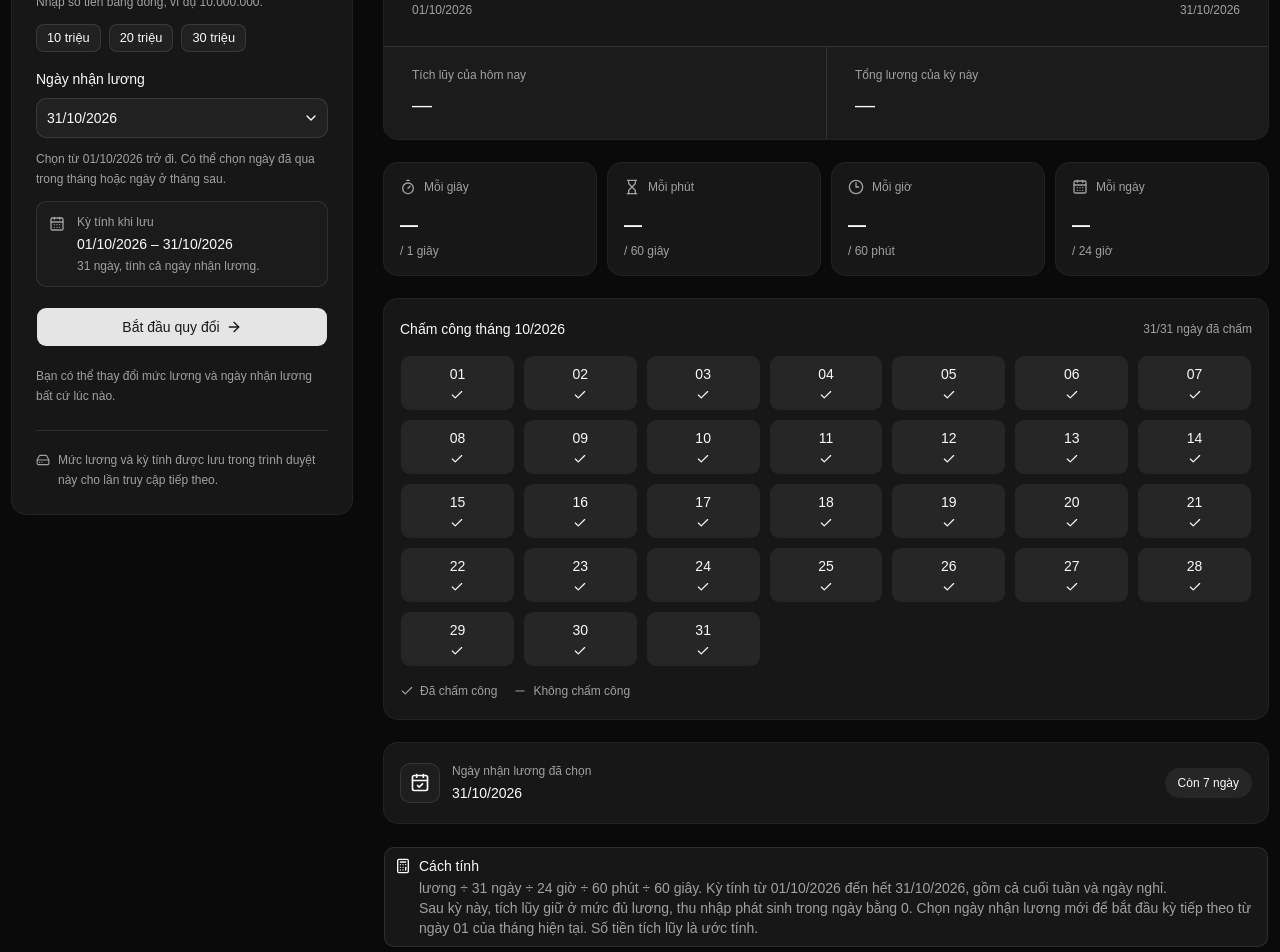
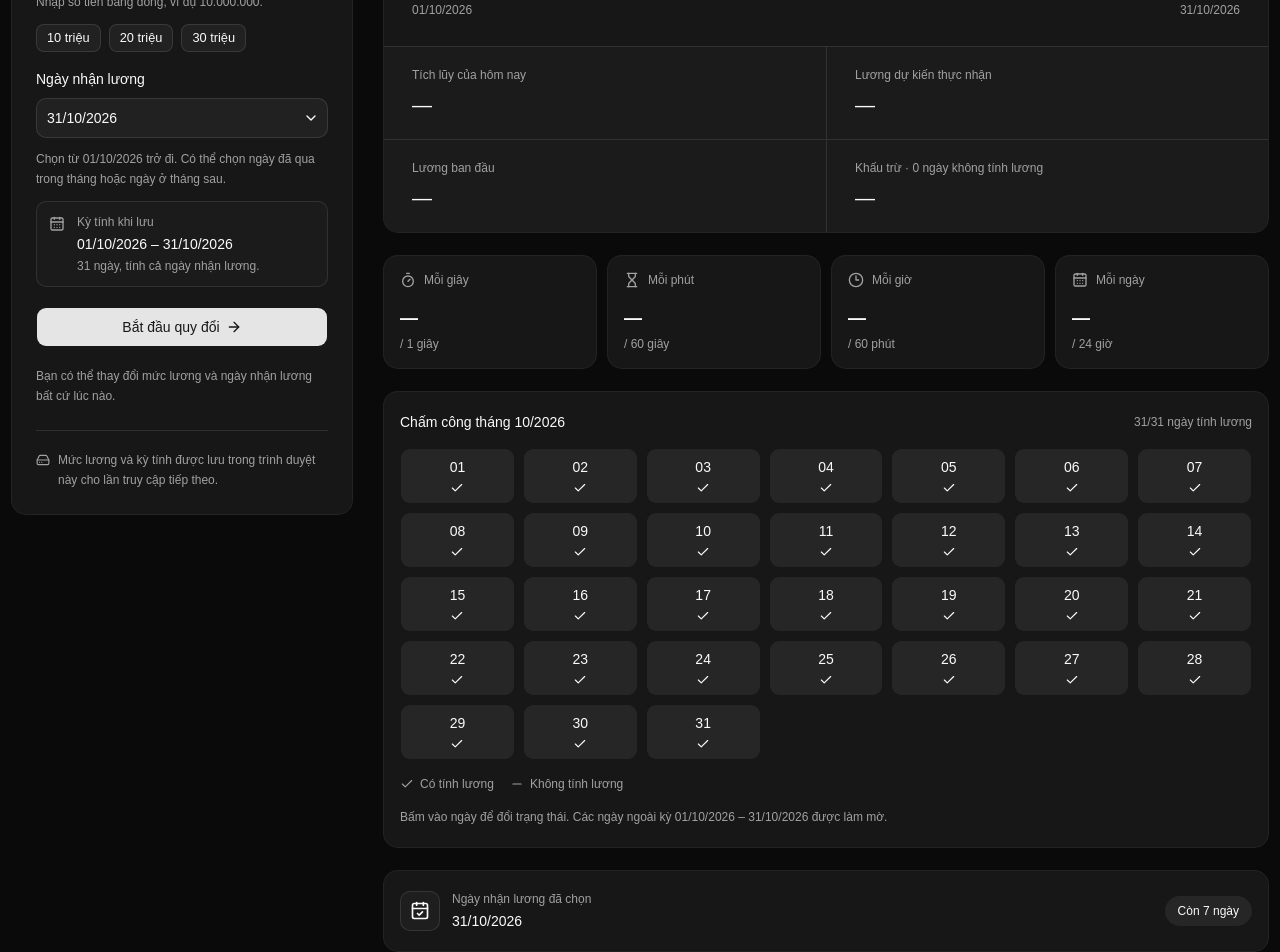
Before and after one commit to hieudien14310/salary-clock, a React (Vite) app in the folder apps/frontend/: page / in a window 1280 px wide. Shown: the part 460-1412 px from the top of the page. Built offline with nearby package versions, Linux system fonts and the light colour scheme.

Commit message:
feat: enhance salary calculation with attendance deductions and add tests

```diff
--- a/apps/frontend/package.json
+++ b/apps/frontend/package.json
@@ -4,6 +4,7 @@
   "version": "0.0.0",
   "type": "module",
   "scripts": {
+    "test": "bun test",
     "lint": "oxlint",
     "dev": "bunx --bun vite --host",
     "build": "bunx --bun vite build",
--- a/apps/frontend/src/lib/salary.ts
+++ b/apps/frontend/src/lib/salary.ts
@@ -1,4 +1,12 @@
-import { differenceInCalendarDays, isValid, lastDayOfMonth, parseISO, startOfDay, startOfMonth } from 'date-fns';
+import {
+  differenceInCalendarDays,
+  isSameDay,
+  isValid,
+  lastDayOfMonth,
+  parseISO,
+  startOfDay,
+  startOfMonth,
+} from 'date-fns';
 
 export const MAX_MONTHLY_SALARY = 999_999_999_999;
 export const SALARY_DATE_FORMAT = 'yyyy-MM-dd';
@@ -65,15 +73,29 @@ export function calculateSalary(
   paydayDate: Date | null = null,
   periodStartDate?: Date,
   hasReceivedSalary = false,
+  unmarkedDates: readonly string[] = [],
 ) {
   const period = getSalaryPeriod(currentTime, paydayDate, periodStartDate);
   const secondsToday =
     currentTime.getHours() * SECONDS_PER_HOUR +
     currentTime.getMinutes() * SECONDS_PER_MINUTE +
     currentTime.getSeconds();
-  const elapsedDays = differenceInCalendarDays(currentTime, period.periodStart) + secondsToday / SECONDS_PER_DAY;
+  const todayFraction = secondsToday / SECONDS_PER_DAY;
+  const elapsedDays = differenceInCalendarDays(currentTime, period.periodStart) + todayFraction;
   const isPeriodComplete = hasReceivedSalary || differenceInCalendarDays(currentTime, period.payday) > 0;
   const periodFraction = isPeriodComplete ? 1 : Math.max(0, Math.min(elapsedDays / period.daysInPeriod, 1));
+  const unpaidDates = [...new Set(unmarkedDates)]
+    .map(parseSalaryDate)
+    .filter((date): date is Date => date !== null && date >= period.periodStart && date <= period.payday);
+  const unpaidDaysCount = unpaidDates.length;
+  const paidDaysCount = period.daysInPeriod - unpaidDaysCount;
+  const netSalary = monthlySalary * (paidDaysCount / period.daysInPeriod);
+  const unpaidElapsedDays = unpaidDates.reduce(
+    (total, date) => total + Math.max(0, Math.min(differenceInCalendarDays(currentTime, date) + todayFraction, 1)),
+    0,
+  );
+  const paidElapsedDays = Math.max(0, Math.min(elapsedDays, period.daysInPeriod) - unpaidElapsedDays);
+  const isTodayUnpaid = unpaidDates.some((date) => isSameDay(date, currentTime));
   const perDay = monthlySalary / period.daysInPeriod;
   const perHour = perDay / HOURS_PER_DAY;
   const perMinute = perHour / MINUTES_PER_HOUR;
@@ -85,8 +107,14 @@ export function calculateSalary(
     periodProgress: periodFraction * 100,
     isPeriodComplete,
     hasReceivedSalary,
-    earnedInPeriod: monthlySalary * periodFraction,
-    earnedToday: isPeriodComplete ? 0 : perSecond * secondsToday,
+    paidDaysCount,
+    unpaidDaysCount,
+    netSalary,
+    salaryDeduction: monthlySalary - netSalary,
+    earnedInPeriod: isPeriodComplete
+      ? netSalary
+      : Math.min(netSalary, monthlySalary * (paidElapsedDays / period.daysInPeriod)),
+    earnedToday: isPeriodComplete || isTodayUnpaid || elapsedDays < 0 ? 0 : perSecond * secondsToday,
     perDay,
     perHour,
     perMinute,
--- a/apps/frontend/src/page/home/components/monthly-attendance.tsx
+++ b/apps/frontend/src/page/home/components/monthly-attendance.tsx
@@ -1,43 +1,80 @@
-import { format, getDaysInMonth, setDate } from 'date-fns';
-import { Check, Minus } from 'lucide-react';
+import { useState } from 'react';
+import { addMonths, differenceInCalendarMonths, format, getDaysInMonth, setDate } from 'date-fns';
+import { Check, ChevronLeft, ChevronRight, Minus } from 'lucide-react';
 import { Button } from '@/components/ui/button';
 import { Card, CardContent } from '@/components/ui/card';
 import { SALARY_DATE_FORMAT } from '@/lib/salary';
 import { useAttendanceStore } from '@/stores/attendance-store';
 
-export function MonthlyAttendance({ month }: { month: Date }) {
+export function MonthlyAttendance({ periodStart, payday }: { periodStart: Date; payday: Date }) {
+  const [monthOffset, setMonthOffset] = useState(0);
+  const lastMonthOffset = differenceInCalendarMonths(payday, periodStart);
+  const month = addMonths(periodStart, monthOffset);
   const unmarkedDates = useAttendanceStore((state) => state.unmarkedDates);
   const toggleAttendance = useAttendanceStore((state) => state.toggleAttendance);
   const unmarkedDateSet = new Set(unmarkedDates);
   const days = Array.from({ length: getDaysInMonth(month) }, (_, dayIndex) => {
     const date = setDate(month, dayIndex + 1);
     const dateKey = format(date, SALARY_DATE_FORMAT);
-    return { date, dateKey, isMarked: !unmarkedDateSet.has(dateKey) };
+    return {
+      date,
+      dateKey,
+      isMarked: !unmarkedDateSet.has(dateKey),
+      isInPeriod: date >= periodStart && date <= payday,
+    };
   });
-  const markedDaysCount = days.filter(({ isMarked }) => isMarked).length;
+  const daysInPeriod = days.filter(({ isInPeriod }) => isInPeriod);
+  const paidDaysCount = daysInPeriod.filter(({ isMarked }) => isMarked).length;
 
   return (
     <Card className="py-5">
       <CardContent className="space-y-4">
         <div className="flex flex-wrap items-center justify-between gap-2">
-          <h2 className="text-sm font-medium">Chấm công tháng {format(month, 'MM/yyyy')}</h2>
+          <div className="flex items-center gap-2">
+            <h2 className="text-sm font-medium">Chấm công tháng {format(month, 'MM/yyyy')}</h2>
+            {lastMonthOffset > 0 && (
+              <div className="flex items-center gap-1">
+                <Button
+                  type="button"
+                  variant="ghost"
+                  size="icon-sm"
+                  aria-label="Tháng chấm công trước"
+                  disabled={monthOffset === 0}
+                  onClick={() => setMonthOffset(monthOffset - 1)}
+                >
+                  <ChevronLeft aria-hidden="true" />
+                </Button>
+                <Button
+                  type="button"
+                  variant="ghost"
+                  size="icon-sm"
+                  aria-label="Tháng chấm công sau"
+                  disabled={monthOffset === lastMonthOffset}
+                  onClick={() => setMonthOffset(monthOffset + 1)}
+                >
+                  <ChevronRight aria-hidden="true" />
+                </Button>
+              </div>
+            )}
+          </div>
           <p role="status" className="text-xs text-muted-foreground tabular-nums">
-            {markedDaysCount}/{days.length} ngày đã chấm
+            {paidDaysCount}/{daysInPeriod.length} ngày tính lương
           </p>
         </div>
         <div className="grid grid-cols-7 gap-2">
-          {days.map(({ date, dateKey, isMarked }) => (
+          {days.map(({ date, dateKey, isMarked, isInPeriod }) => (
             <Button
               key={dateKey}
               type="button"
-              variant={isMarked ? 'secondary' : 'outline'}
+              variant={!isInPeriod ? 'ghost' : isMarked ? 'secondary' : 'outline'}
               className="h-14 min-w-0 flex-col gap-1 px-1"
-              aria-label={`${format(date, 'dd/MM/yyyy')}: ${isMarked ? 'Đã chấm công' : 'Không chấm công'}`}
-              aria-pressed={isMarked}
+              aria-label={`${format(date, 'dd/MM/yyyy')}: ${!isInPeriod ? 'Ngoài kỳ tính lương' : isMarked ? 'Có tính lương' : 'Không tính lương'}`}
+              aria-pressed={isInPeriod && isMarked}
+              disabled={!isInPeriod}
               onClick={() => toggleAttendance(dateKey)}
             >
               <span className="tabular-nums">{format(date, 'dd')}</span>
-              {isMarked ? (
+              {isInPeriod && isMarked ? (
                 <Check className="size-3.5" aria-hidden="true" />
               ) : (
                 <Minus className="size-3.5 text-muted-foreground" aria-hidden="true" />
@@ -47,12 +84,16 @@ export function MonthlyAttendance({ month }: { month: Date }) {
         </div>
         <div className="flex flex-wrap gap-x-4 gap-y-2 text-xs text-muted-foreground">
           <span className="inline-flex items-center gap-1.5">
-            <Check className="size-3.5" aria-hidden="true" /> Đã chấm công
+            <Check className="size-3.5" aria-hidden="true" /> Có tính lương
           </span>
           <span className="inline-flex items-center gap-1.5">
-            <Minus className="size-3.5" aria-hidden="true" /> Không chấm công
+            <Minus className="size-3.5" aria-hidden="true" /> Không tính lương
           </span>
         </div>
+        <p className="text-xs leading-relaxed text-muted-foreground">
+          Bấm vào ngày để đổi trạng thái. Các ngày ngoài kỳ {format(periodStart, 'dd/MM/yyyy')} –{' '}
+          {format(payday, 'dd/MM/yyyy')} được làm mờ.
+        </p>
       </CardContent>
     </Card>
   );
--- a/apps/frontend/src/page/home/components/salary-overview.tsx
+++ b/apps/frontend/src/page/home/components/salary-overview.tsx
@@ -46,10 +46,10 @@ export function SalaryOverview({ monthlySalary, calculation }: SalaryOverviewPro
             <p className="text-sm leading-relaxed text-muted-foreground">
               {hasSalary
                 ? calculation.hasReceivedSalary
-                  ? 'Bạn đã xác nhận nhận đủ lương. Kỳ tính đã kết thúc.'
+                  ? 'Bạn đã nhận lương sau khấu trừ. Kỳ tính đã kết thúc.'
                   : calculation.isPeriodComplete
-                    ? 'Đã tích lũy đủ lương của kỳ này. Chọn ngày nhận lương mới để tính kỳ tiếp theo.'
-                    : 'Tính từ ngày 01 đến hết ngày nhận lương bạn đã chọn.'
+                    ? 'Kỳ tính đã hoàn tất với số tiền thực nhận sau khấu trừ.'
+                    : 'Tích lũy theo các ngày có tính lương đã trôi qua trong kỳ.'
                 : 'Nhập và lưu mức lương để thấy thời gian của bạn thành tiền.'}
             </p>
           </div>
@@ -73,8 +73,22 @@ export function SalaryOverview({ monthlySalary, calculation }: SalaryOverviewPro
             </dd>
           </div>
           <div className="space-y-2 border-t p-5 sm:border-t-0 sm:border-l sm:px-7">
-            <dt className="text-xs text-muted-foreground">Tổng lương của kỳ này</dt>
+            <dt className="text-xs text-muted-foreground">
+              {calculation.hasReceivedSalary ? 'Lương thực nhận' : 'Lương dự kiến thực nhận'}
+            </dt>
+            <dd className="break-words text-xl font-medium tabular-nums">{displayAmount(calculation.netSalary)}</dd>
+          </div>
+          <div className="space-y-2 border-t p-5 sm:px-7">
+            <dt className="text-xs text-muted-foreground">Lương ban đầu</dt>
             <dd className="break-words text-xl font-medium tabular-nums">{displayAmount(monthlySalary ?? 0)}</dd>
+          </div>
+          <div className="space-y-2 border-t p-5 sm:border-l sm:px-7">
+            <dt className="text-xs text-muted-foreground">
+              Khấu trừ · {calculation.unpaidDaysCount} ngày không tính lương
+            </dt>
+            <dd className="break-words text-xl font-medium tabular-nums">
+              {displayAmount(calculation.salaryDeduction > 0 ? -calculation.salaryDeduction : 0)}
+            </dd>
           </div>
         </dl>
       </Card>
@@ -108,7 +122,11 @@ export function SalaryOverview({ monthlySalary, calculation }: SalaryOverviewPro
         </div>
       </section>
 
-      <MonthlyAttendance month={calculation.periodStart} />
+      <MonthlyAttendance
+        key={`${calculation.periodStart.getTime()}-${calculation.payday.getTime()}`}
+        periodStart={calculation.periodStart}
+        payday={calculation.payday}
+      />
 
       <Card className="py-5">
         <CardContent className="flex flex-wrap items-center justify-between gap-4">
@@ -143,10 +161,12 @@ export function SalaryOverview({ monthlySalary, calculation }: SalaryOverviewPro
         <CalculatorIcon />
         <AlertTitle>Cách tính</AlertTitle>
         <AlertDescription>
-          lương ÷ {calculation.daysInPeriod} ngày ÷ 24 giờ ÷ 60 phút ÷ 60 giây. Kỳ tính từ{' '}
+          Đơn giá cơ bản: lương ban đầu ÷ {calculation.daysInPeriod} ngày ÷ 24 giờ ÷ 60 phút ÷ 60 giây. Kỳ tính từ{' '}
           {format(calculation.periodStart, 'dd/MM/yyyy')} đến hết {format(calculation.payday, 'dd/MM/yyyy')}, gồm cả
-          cuối tuần và ngày nghỉ. <br /> Sau kỳ này, tích lũy giữ ở mức đủ lương, thu nhập phát sinh trong ngày bằng 0.
-          Chọn ngày nhận lương mới để bắt đầu kỳ tiếp theo từ ngày 01 của tháng hiện tại. Số tiền tích lũy là ước tính.
+          cuối tuần và ngày nghỉ. Mỗi ngày chọn “Không tính lương” bị trừ một đơn giá ngày; ngày ngoài kỳ không ảnh
+          hưởng đến lương. <br /> Tiền tích lũy chỉ ghi nhận các ngày có tính lương đã trôi qua. Khi kỳ kết thúc hoặc
+          xác nhận đã nhận lương, tích lũy bằng lương thực nhận sau khấu trừ và thu nhập trong ngày bằng 0. Chọn ngày
+          nhận lương mới để bắt đầu kỳ tiếp theo từ ngày 01 của tháng hiện tại. Số tiền tích lũy là ước tính.
         </AlertDescription>
       </Alert>
     </div>
--- a/apps/frontend/src/page/home/index.tsx
+++ b/apps/frontend/src/page/home/index.tsx
@@ -2,6 +2,7 @@ import { format } from 'date-fns';
 import { useCurrentTime } from '@/hooks/use-current-time';
 import { calculateSalary, parseSalaryDate } from '@/lib/salary';
 import { useSalaryStore } from '@/stores/salary-store';
+import { useAttendanceStore } from '@/stores/attendance-store';
 import { SalaryForm } from './components/salary-form';
 import { SalaryOverview } from './components/salary-overview';
 
@@ -11,12 +12,14 @@ const HomePage = () => {
   const paydayDate = useSalaryStore((state) => state.paydayDate);
   const periodStartDate = useSalaryStore((state) => state.periodStartDate);
   const hasReceivedSalary = useSalaryStore((state) => state.hasReceivedSalary);
+  const unmarkedDates = useAttendanceStore((state) => state.unmarkedDates);
   const calculation = calculateSalary(
     monthlySalary ?? 0,
     currentTime,
     parseSalaryDate(paydayDate),
     parseSalaryDate(periodStartDate) ?? undefined,
     hasReceivedSalary,
+    unmarkedDates,
   );
 
   return (
```
Also changed, not shown: 1 other file (tests, documents, lock files or other folders).
